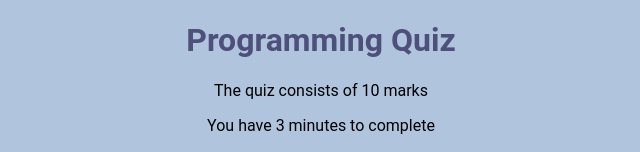
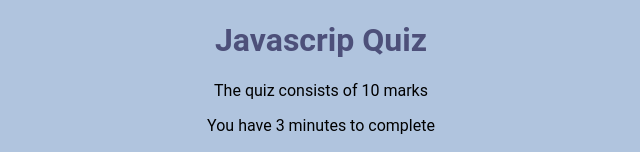
Before and after one commit to hamzailyas237/Quiz-App, a plain HTML site: page index.html in a window 1280 px wide. Shown: the top 152 px of the page, without its empty margins (319-959 px from the left). Drawn offline with Linux system fonts and the light colour scheme.

Commit message:
heading updated

```diff
--- a/index.html
+++ b/index.html
@@ -11,7 +11,7 @@
 
 <body>
     <div id="beforeStart">
-        <h1>Programming Quiz</h1>
+        <h1>Javascrip Quiz</h1>
         <p>The quiz consists of 10 marks</p>
         <p>You have 3 minutes to complete</p>
         <p>You can attempt each question only once</p>
```
